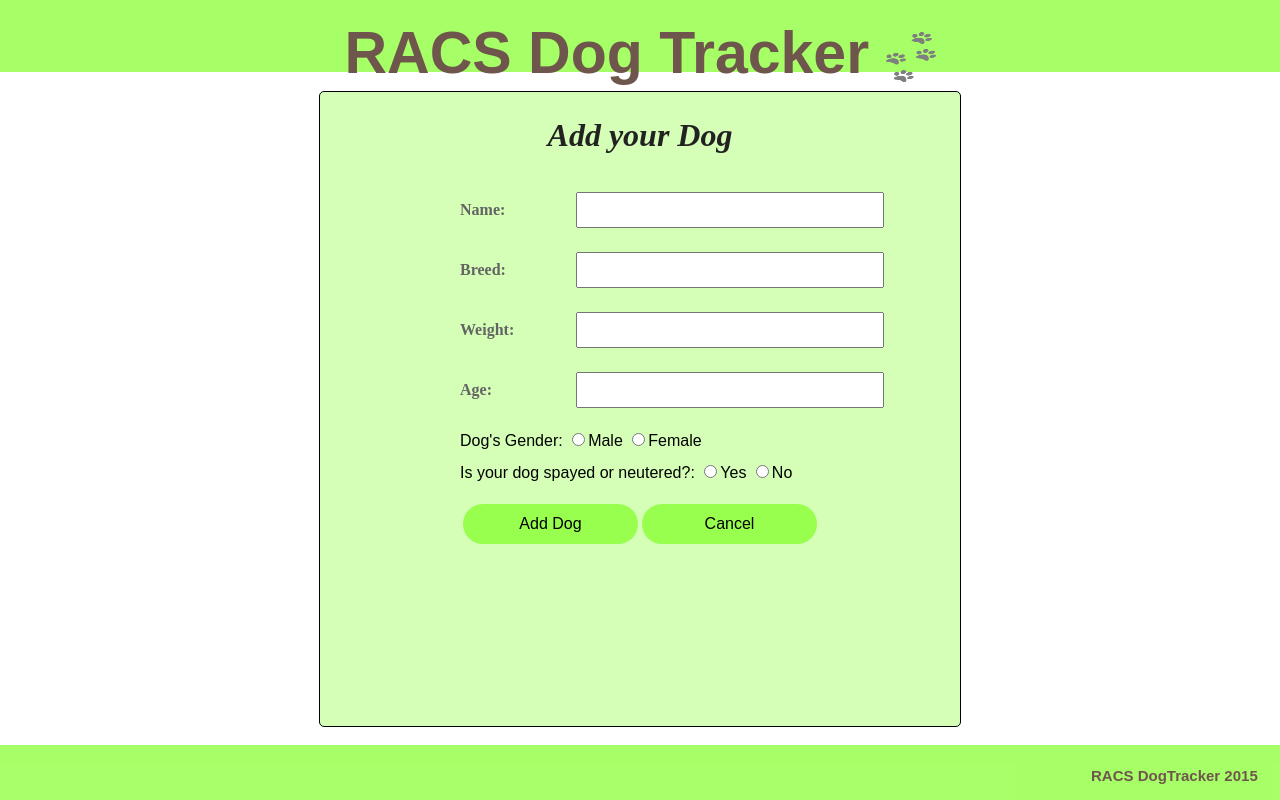
After one commit to jpassios/dog-tracker-jquery, a PHP site: page /addDog.html in a window 1280 px wide. The commit adds this page. Run offline with PHP 8.4, Linux system fonts and the light colour scheme.

Commit message:
added addDog page

```diff
--- /dev/null
+++ b/addDog.html
@@ -0,0 +1,60 @@
+<!DOCTYPE html>
+<html>
+<body>
+<head>
+    <meta charset="UTF-8">
+    <title>Add Your Dog</title>
+    <link rel="stylesheet" href="css/main.css">
+    <link rel="stylesheet" href="css/addDog.css">
+</head>
+
+<div id="hdr">
+    <h1 class="header">RACS Dog Tracker <img src="img/dog-prints.png" class="dog-paw-image"></h1>
+</div>
+
+<form class="addDog-form">
+    <h1>
+        <i>Add your Dog</i>
+    </h1>
+
+    <label class ="custom-label">Name:</label>
+    <input type = "text" id="name"><br>
+
+    <label class ="custom-label">Breed:</label>
+    <input type = "text" id="breed"><br>
+
+    <label class ="custom-label">Weight:</label>
+    <input type = "text" id="weight"><br>
+
+    <label class ="custom-label">Age:</label>
+    <input type = "text" id="age"><br>
+
+    <div class="checkbox_labels">
+        <label>Dog's Gender:</label>
+        <input type="radio" name="gender" value="Male" id = "male"><span class="radio-label">Male</span>
+        <input type="radio" name="gender" value="Female" id = "female"><span class="radio-label">Female</span>
+    </div>
+
+    <div class="checkbox_labels">
+        <label>Is your dog spayed or neutered?:</label>
+        <input type="radio" name="dogfixed" id = "fixed"><span class="radio-label">Yes</span>
+        <input type="radio" name="dogfixed" id = "notfixed"><span class="radio-label">No</span>
+    </div>
+
+    <div class="centerButton">
+        <input type="button" onclick="addDog()" value = "Add Dog" class = "savebutton"/>
+        <a href = 'home.html'>
+            <input type="button" value = "Cancel" class="savebutton">
+        </a>
+    </div>
+</form>
+
+<div id="footer">
+    <h3 id="ftr">RACS DogTracker 2015</h3>
+</div>
+
+<script src="js/plugins.js"></script>
+<script src="js/addDog.js"></script>
+
+</body>
+</html>
--- /dev/null
+++ b/css/addDog.css
@@ -0,0 +1,59 @@
+.addDog-form {
+    background-color: rgba(121, 255, 24, 0.31);
+    width:50%;
+    border: solid 1px black;
+    border-radius: 5px;
+    margin: auto;
+    position: absolute;
+    top:91px; left: 0px; bottom: 73px; right: 0px;
+}
+
+h1 {
+    text-align: center;
+}
+
+.savebutton {
+    display: inline-block;
+    height: 40px;
+    margin-top:20px;
+    width: 175px;
+    background: rgba(121, 255, 24, 0.65);
+    border: none;
+    border-radius: 20px;
+    color: black;
+    font-size: 16px;
+    font-family: sans-serif;
+    text-allign:center;
+}
+
+.centerButton{
+    text-align:center;
+    margin:auto;
+}
+
+input[type="text"] {
+    height: 30px;
+    width: 300px;
+    font-size: 16px;
+    font-family: sans-serif;
+    margin: 12px;
+}
+
+
+.custom-label {
+    color: #646464;
+    font-weight: bold;
+    display: inline-block;
+    width: 100px;
+    font-size: 16px;
+    margin-left:140px;
+}
+
+.checkbox_labels{
+    color:black;
+    width: 350px;
+    font-size: 16px;
+    font-family: sans-serif;
+    margin-top: 10px;
+    margin-left: 140px;
+}
--- a/css/main.css
+++ b/css/main.css
@@ -124,9 +124,8 @@ h1{
     font-family: fantasy;
     font-size:22px;
     padding: 72px 0px 0px 0px;
+}
 
-
-}
 #body-content {
     color: #6f564c;
     margin-left: 55px;
@@ -141,6 +140,7 @@ h1{
     padding-left: 15px;
     margin-bottom: 42px;
 }
+
 .inLineBlockBottm{
     background-color: rgba(121, 255, 24, 0.31);
     font-family: fantasy;
@@ -149,7 +149,7 @@ h1{
     padding-left: 15px;
 }
 
-#addDog{
+.buttons{
     font-family: sans-serif;
     font-weight: bold;
     color: rgba(255, 88, 69, 0.41);
@@ -157,17 +157,6 @@ h1{
     font-size: 13px;
     border-radius: 7px;
     border-width: 1px;
-
-}
-#viewDog{
-    font-family: sans-serif;
-    font-weight: bold;
-    color: rgba(255, 88, 69, 0.41);
-    background-color:white;
-    font-size: 13px;
-    border-radius: 7px;
-    border-width: 1px;
-
 }
 
 .dog-paw-image {
@@ -196,7 +185,6 @@ h1{
     width: 100%;
     top: 100px;
 }
-
 
 /* ==========================================================================
    Helper classes
--- a/home.html
+++ b/home.html
@@ -22,15 +22,15 @@
         <div id="pageDescription">
             <h2>  Welcome to Dog Tracker!  A site where you can review your best friends medical history and to remind yourself of
                 their next checkup or to keep track of their vaccinations and other important information.
-              </h2>
+            </h2>
 
             <div class="inLineBlockTop">
-                <button onclick="addDog()" id="addDog">Add Your Dog</button>
+                <input type="button" onclick="addDog()" value = "Add Your Dog" class="buttons">
                 <span>To add your dog, click the button to the left and fill out the next form.</span>
             </div>
 
             <div class="inLineBlockBottm">
-                <button onclick="viewDogs()" id="viewDog">View All Dogs</button>
+                <button onclick="viewDogs()" class="buttons">View All Dogs</button>
                 <span>To view dogs, click the button to the left and fill out the next form.</span>
             </div>
 
--- /dev/null
+++ b/js/addDog.js
@@ -0,0 +1,33 @@
+function addDog() {
+
+    var dogObj = {};
+    dogObj.name = document.getElementById("name").value;
+    dogObj.breed = document.getElementById("breed").value;
+    dogObj.weight = document.getElementById("weight").value;
+    dogObj.age = document.getElementById("age").value;
+
+    if (document.getElementById("male").checked) {
+        dogObj.sex = document.getElementById("male").value;
+    } else {
+        dogObj.sex = document.getElementById("female").value;
+    }
+
+    if (document.getElementById("fixed").checked) {
+        dogObj.is_spayed_or_neutered = true;
+    } else {
+        dogObj.is_spayed_or_neutered = false;
+    }
+
+    var xmlRequests = new XMLHttpRequest();
+    xmlRequests.onreadystatechange = function(){
+        if (xmlRequests.status === 200 && xmlRequests.readyState === 4){
+            document.location.href = 'addDog.html';
+        }
+    };
+
+    xmlRequests.open('POST','http://dog-tracker-api.herokuapp.com/dogs',true);
+    xmlRequests.setRequestHeader('Content-Type', 'application/json');
+
+    xmlRequests.send(JSON.stringify({dog: dogObj}));
+
+}
--- a/js/main.js
+++ b/js/main.js
@@ -0,0 +1,3 @@
+function addDog() {
+    document.location.href = 'addDog.html';
+}
```
